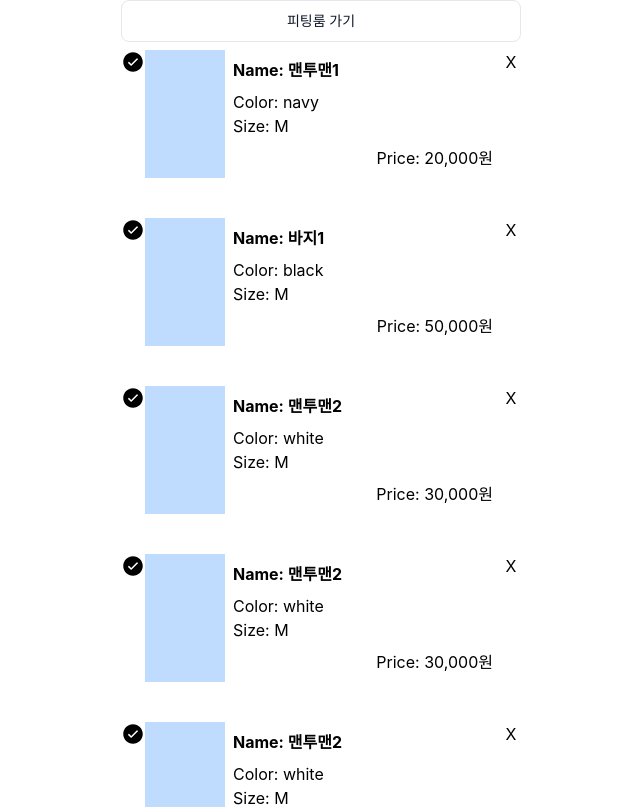
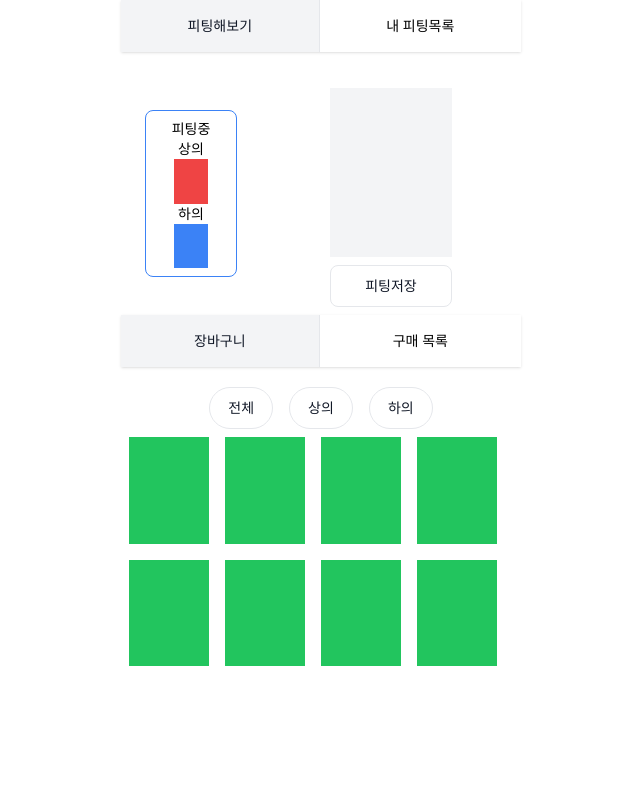
Before and after one commit to kimjungkwang1/fit-me, a React (Create React App) app in the folder front/fitme/: page / in a window 1280 px wide. Shown: the top 807 px of the page, without its empty margins (319-959 px from the left). Built offline with nearby package versions, Linux system fonts and the light colour scheme.

Commit message:
Feat: 드레스룸 피팅해보기 화면 (S10P22A306-108)

```diff
--- a/front/fitme/src/App.tsx
+++ b/front/fitme/src/App.tsx
@@ -3,11 +3,12 @@ import logo from './logo.svg';
 import './App.css';
 import { Button } from 'flowbite-react';
 import Cart from './pages/cart';
+import Dressroom from './pages/dressroom';
 
 function App() {
   return (
     <div className='App max-w-[400px] mx-auto'>
-      <Cart></Cart>
+      <Dressroom></Dressroom>
     </div>
   );
 }
--- /dev/null
+++ b/front/fitme/src/components/dressroom/dressroomItemList.tsx
@@ -0,0 +1,38 @@
+import React from 'react';
+
+import { Button } from 'flowbite-react';
+
+export default function DressroomItemLst() {
+  return (
+    <>
+      <div className='flex justify-center gap-4'>
+        <Button color='gray' pill>
+          전체
+        </Button>
+        <Button color='gray' pill>
+          상의
+        </Button>
+        <Button color='gray' pill>
+          하의
+        </Button>
+      </div>
+      <div className='flex overflow-y-auto h-[30vh] flex-wrap'>
+        <div className='w-[20%] pt-[26.66%] bg-green-500 m-2 flex-shrink-0'></div>
+        <div className='w-[20%] pt-[26.66%] bg-green-500 m-2 flex-shrink-0'></div>
+        <div className='w-[20%] pt-[26.66%] bg-green-500 m-2 flex-shrink-0'></div>
+        <div className='w-[20%] pt-[26.66%] bg-green-500 m-2 flex-shrink-0'></div>
+        <div className='w-[20%] pt-[26.66%] bg-green-500 m-2 flex-shrink-0'></div>
+        <div className='w-[20%] pt-[26.66%] bg-green-500 m-2 flex-shrink-0'></div>
+        <div className='w-[20%] pt-[26.66%] bg-green-500 m-2 flex-shrink-0'></div>
+        <div className='w-[20%] pt-[26.66%] bg-green-500 m-2 flex-shrink-0'></div>
+        <div className='w-[20%] pt-[26.66%] bg-green-500 m-2 flex-shrink-0'></div>
+        <div className='w-[20%] pt-[26.66%] bg-green-500 m-2 flex-shrink-0'></div>
+        <div className='w-[20%] pt-[26.66%] bg-green-500 m-2 flex-shrink-0'></div>
+        <div className='w-[20%] pt-[26.66%] bg-green-500 m-2 flex-shrink-0'></div>
+        <div className='w-[20%] pt-[26.66%] bg-green-500 m-2 flex-shrink-0'></div>
+        <div className='w-[20%] pt-[26.66%] bg-green-500 m-2 flex-shrink-0'></div>
+        <div className='w-[20%] pt-[26.66%] bg-green-500 m-2 flex-shrink-0'></div>
+      </div>
+    </>
+  );
+}
--- /dev/null
+++ b/front/fitme/src/components/dressroom/dressroomNowFitting.tsx
@@ -0,0 +1,15 @@
+import * as React from 'react';
+
+export default function DressroomNowFitting() {
+  return (
+    <>
+      <div className='flex flex-col m-4 p-2 border border-blue-500 rounded-lg text-sm'>
+        <p>피팅중</p>
+        <p>상의</p>
+        <div className='w-[45%] pt-[60%] mx-auto bg-red-500'></div>
+        <p>하의</p>
+        <div className='w-[45%] pt-[60%] mx-auto bg-blue-500'></div>
+      </div>
+    </>
+  );
+}
--- /dev/null
+++ b/front/fitme/src/pages/dressroom.tsx
@@ -0,0 +1,39 @@
+import React from 'react';
+import { Tabs } from 'flowbite-react';
+import { Button } from 'flowbite-react';
+import DressroomNowFitting from '../components/dressroom/dressroomNowFitting';
+import DressroomItemList from '../components/dressroom/dressroomItemList';
+export default function Dressroom() {
+  return (
+    <>
+      <div className=''>
+        <Tabs style='fullWidth'>
+          <Tabs.Item active title='피팅해보기'>
+            <div className='flex flex-col'>
+              <div className='flex items-center justify-center'>
+                <div className='w-[35%] p-2'>
+                  <DressroomNowFitting></DressroomNowFitting>
+                </div>
+                <div className='flex flex-col flex-grow p-2'>
+                  <div className='w-[50%] pb-[69.33%] bg-gray-100 mx-auto m-2'></div>
+                  <Button className='w-[50%] mx-auto' color='gray'>
+                    피팅저장
+                  </Button>
+                </div>
+              </div>
+              <Tabs style='fullWidth'>
+                <Tabs.Item active title='장바구니'>
+                  <DressroomItemList></DressroomItemList>
+                </Tabs.Item>
+                <Tabs.Item title='구매 목록'>
+                  <DressroomItemList></DressroomItemList>
+                </Tabs.Item>
+              </Tabs>
+            </div>
+          </Tabs.Item>
+          <Tabs.Item title='내 피팅목록'></Tabs.Item>
+        </Tabs>
+      </div>
+    </>
+  );
+}
```
Also changed, not shown: 1 other file (tests, documents, lock files or other folders).
